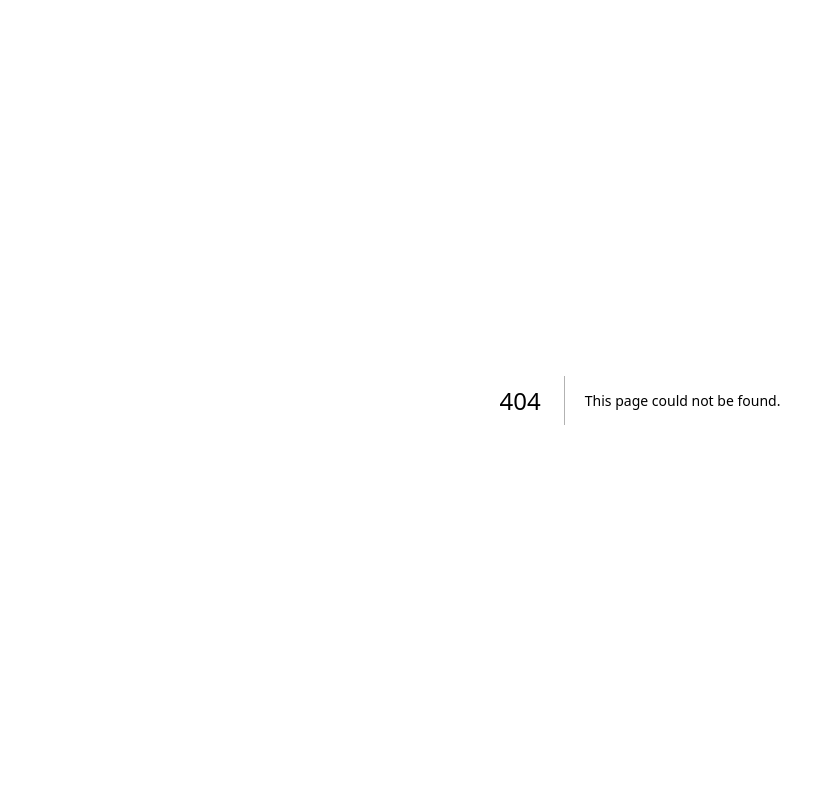
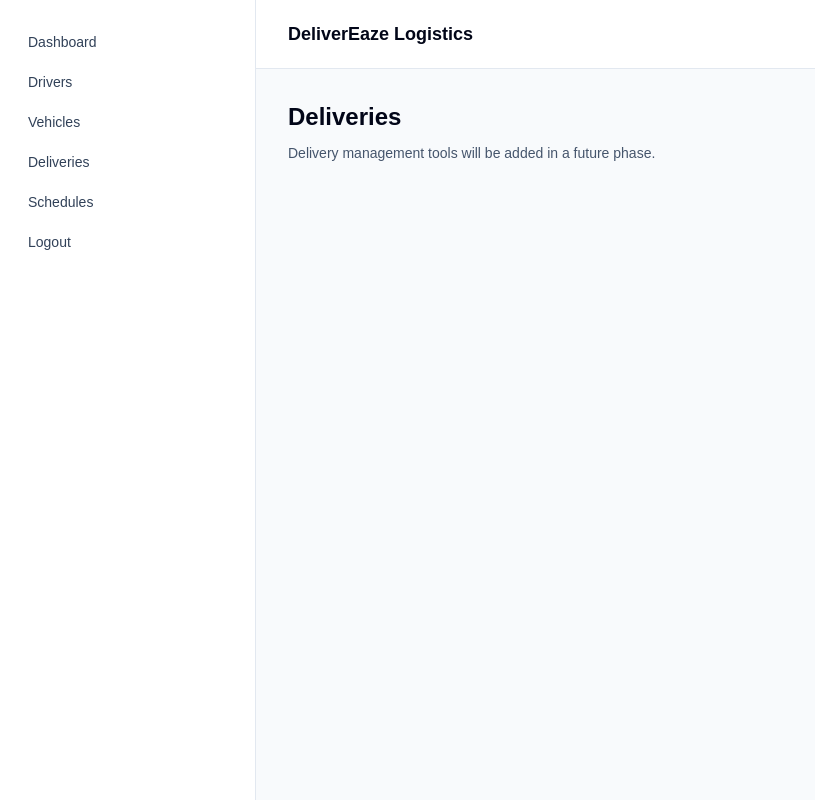
Before and after one commit to txanjc/delivery-driver-management-system, a Next.js app in the folder web/: page /admin/deliveries in a window 1280 px wide. Before the commit this address had no page. Shown: the whole page, without its empty margins (0-815 px from the left). Built offline with nearby package versions, Linux system fonts and the light colour scheme.

Commit message:
add admin dashboard shell

```diff
--- /dev/null
+++ b/web/app/admin/deliveries/page.tsx
@@ -0,0 +1,10 @@
+export default function AdminDeliveriesPage() {
+  return (
+    <section>
+      <h1 className="text-2xl font-semibold text-slate-950">Deliveries</h1>
+      <p className="mt-2 max-w-2xl text-sm leading-6 text-slate-600">
+        Delivery management tools will be added in a future phase.
+      </p>
+    </section>
+  );
+}
--- /dev/null
+++ b/web/app/admin/drivers/page.tsx
@@ -0,0 +1,10 @@
+export default function AdminDriversPage() {
+  return (
+    <section>
+      <h1 className="text-2xl font-semibold text-slate-950">Drivers</h1>
+      <p className="mt-2 max-w-2xl text-sm leading-6 text-slate-600">
+        Driver management tools will be added in a future phase.
+      </p>
+    </section>
+  );
+}
--- /dev/null
+++ b/web/app/admin/layout.tsx
@@ -0,0 +1,46 @@
+import Link from "next/link";
+
+const navigationItems = [
+  { label: "Dashboard", href: "/admin" },
+  { label: "Drivers", href: "/admin/drivers" },
+  { label: "Vehicles", href: "/admin/vehicles" },
+  { label: "Deliveries", href: "/admin/deliveries" },
+  { label: "Schedules", href: "/admin/schedules" },
+  { label: "Logout", href: "/login" },
+];
+
+export default function AdminLayout({
+  children,
+}: Readonly<{
+  children: React.ReactNode;
+}>) {
+  return (
+    <div className="min-h-screen bg-slate-50 text-slate-950">
+      <div className="flex min-h-screen">
+        <aside className="w-64 border-r border-slate-200 bg-white px-4 py-6">
+          <nav aria-label="Admin navigation" className="space-y-1">
+            {navigationItems.map((item) => (
+              <Link
+                className="block rounded-md px-3 py-2 text-sm font-medium text-slate-700 transition hover:bg-slate-100 hover:text-slate-950"
+                href={item.href}
+                key={item.href}
+              >
+                {item.label}
+              </Link>
+            ))}
+          </nav>
+        </aside>
+
+        <div className="flex min-w-0 flex-1 flex-col">
+          <header className="border-b border-slate-200 bg-white px-8 py-5">
+            <p className="text-lg font-semibold text-slate-950">
+              DeliverEaze Logistics
+            </p>
+          </header>
+
+          <main className="flex-1 px-8 py-8">{children}</main>
+        </div>
+      </div>
+    </div>
+  );
+}
--- a/web/app/admin/page.tsx
+++ b/web/app/admin/page.tsx
@@ -1,9 +1,12 @@
 export default function AdminPage() {
   return (
-    <main className="flex min-h-screen items-center justify-center bg-slate-50 px-6 py-12">
+    <section>
       <h1 className="text-2xl font-semibold text-slate-950">
         Admin Dashboard
       </h1>
-    </main>
+      <p className="mt-2 max-w-2xl text-sm leading-6 text-slate-600">
+        Overview tools for managing delivery operations will appear here.
+      </p>
+    </section>
   );
 }
--- /dev/null
+++ b/web/app/admin/schedules/page.tsx
@@ -0,0 +1,10 @@
+export default function AdminSchedulesPage() {
+  return (
+    <section>
+      <h1 className="text-2xl font-semibold text-slate-950">Schedules</h1>
+      <p className="mt-2 max-w-2xl text-sm leading-6 text-slate-600">
+        Driver scheduling tools will be added in a future phase.
+      </p>
+    </section>
+  );
+}
--- /dev/null
+++ b/web/app/admin/vehicles/page.tsx
@@ -0,0 +1,10 @@
+export default function AdminVehiclesPage() {
+  return (
+    <section>
+      <h1 className="text-2xl font-semibold text-slate-950">Vehicles</h1>
+      <p className="mt-2 max-w-2xl text-sm leading-6 text-slate-600">
+        Vehicle management tools will be added in a future phase.
+      </p>
+    </section>
+  );
+}
```
